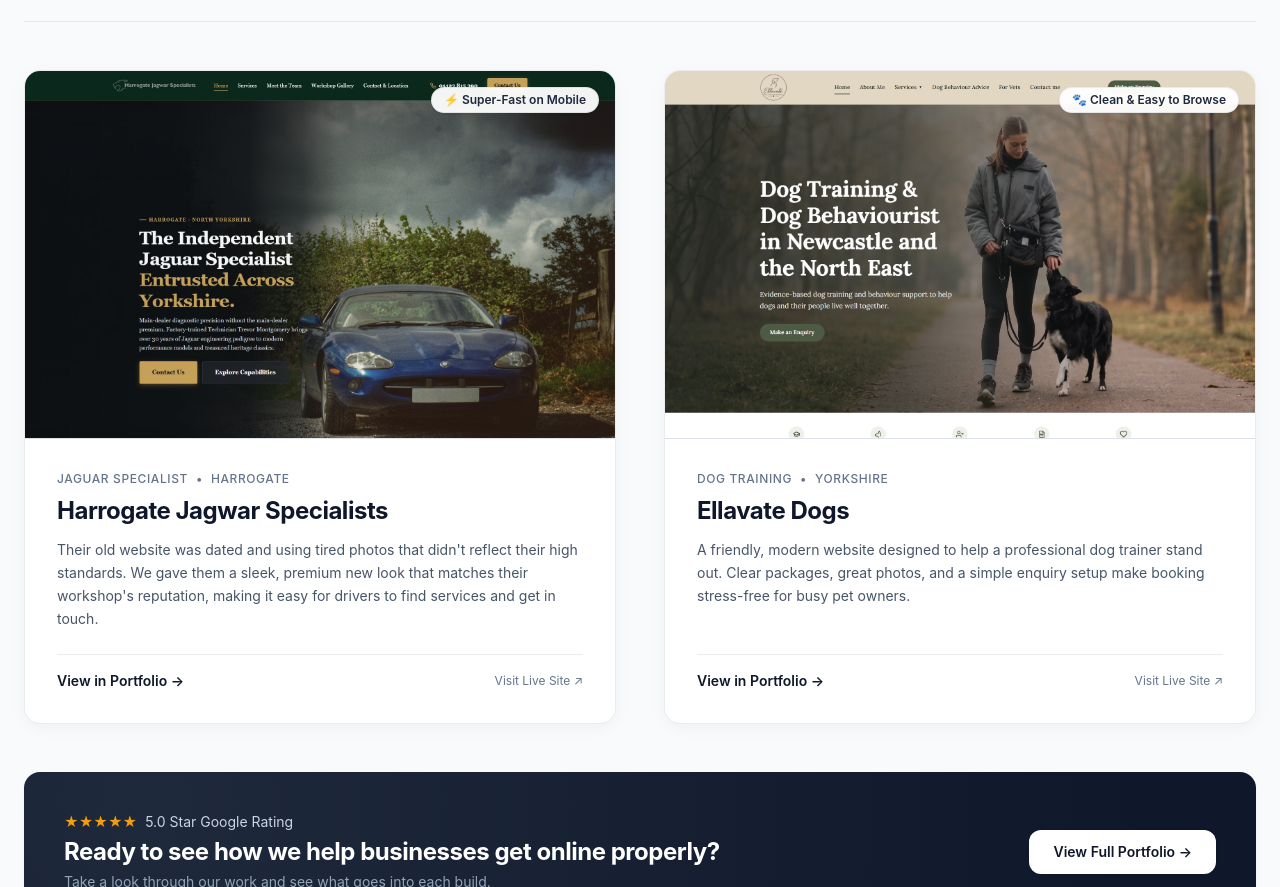
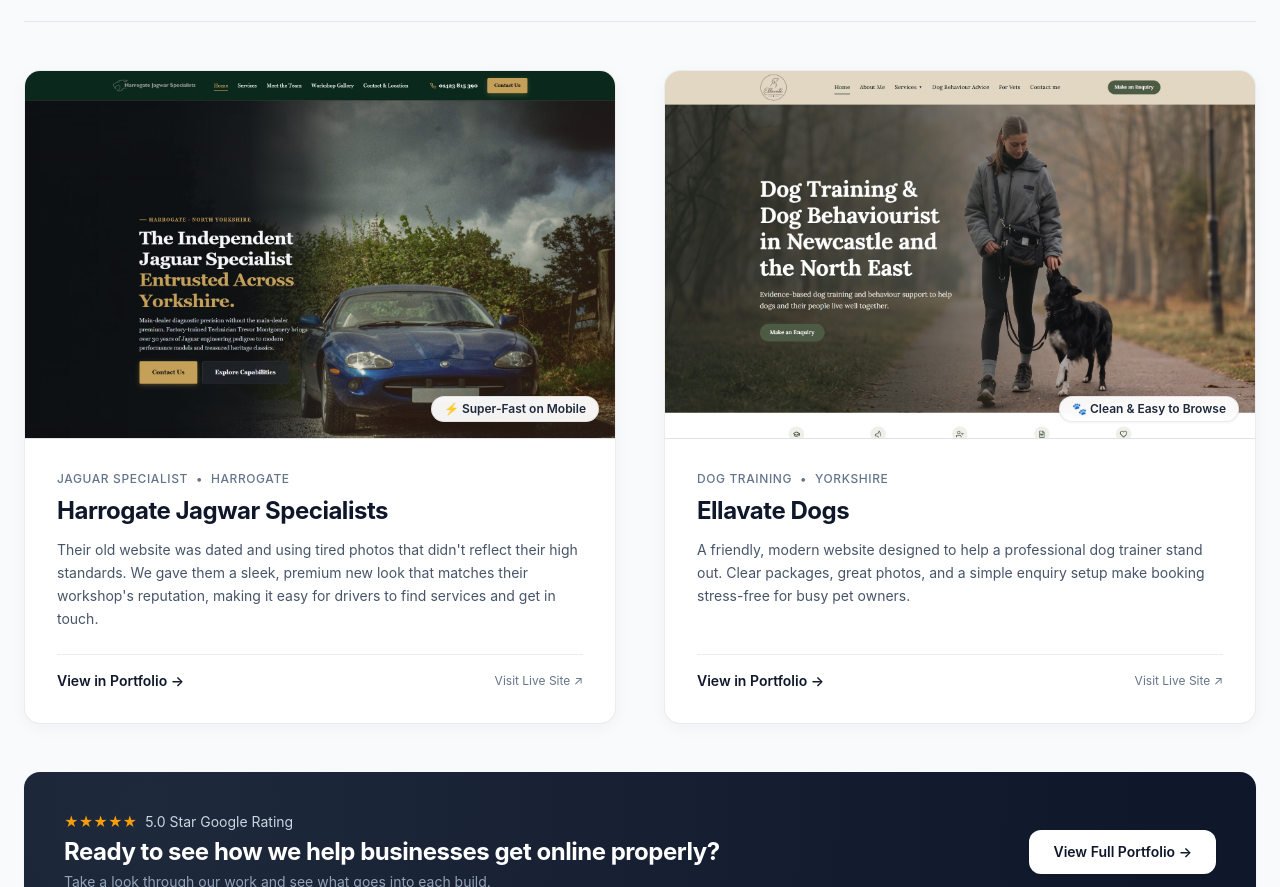
Before and after one commit to MarstersDigital/MarstersDigital, a website: page index.html in a window 1280 px wide. Shown: the part 1928-2815 px from the top of the page. Drawn offline with Linux system fonts and the light colour scheme.

Commit message:
Move homepage preview badges to bottom-right to avoid covering header CTAs

```diff
--- a/assets/css/styles.css
+++ b/assets/css/styles.css
@@ -994,6 +994,7 @@ input:focus, select:focus, textarea:focus {
 #recent-work .relative { position: relative; }
 #recent-work .absolute { position: absolute; }
 #recent-work .top-4 { top: 1rem; }
+#recent-work .bottom-4 { bottom: 1rem; }
 #recent-work .right-4 { right: 1rem; }
 #recent-work .aspect-video { aspect-ratio: 16 / 10; }
 #recent-work .w-full { width: 100%; }
--- a/index.html
+++ b/index.html
@@ -259,7 +259,7 @@
             class="w-full h-full object-cover object-top group-hover:scale-[1.02] transition-transform duration-500"
             loading="lazy"
           />
-          <span class="absolute top-4 right-4 bg-white/95 backdrop-blur-sm text-neutral-800 text-xs font-semibold px-3 py-1 rounded-full border border-neutral-200 shadow-sm">
+          <span class="absolute bottom-4 right-4 bg-white/95 backdrop-blur-sm text-neutral-800 text-xs font-semibold px-3 py-1 rounded-full border border-neutral-200 shadow-sm">
             ⚡ Super-Fast on Mobile
           </span>
         </div>
@@ -297,7 +297,7 @@
             class="w-full h-full object-cover object-top group-hover:scale-[1.02] transition-transform duration-500"
             loading="lazy"
           />
-          <span class="absolute top-4 right-4 bg-white/95 backdrop-blur-sm text-neutral-800 text-xs font-semibold px-3 py-1 rounded-full border border-neutral-200 shadow-sm">
+          <span class="absolute bottom-4 right-4 bg-white/95 backdrop-blur-sm text-neutral-800 text-xs font-semibold px-3 py-1 rounded-full border border-neutral-200 shadow-sm">
             🐾 Clean & Easy to Browse
           </span>
         </div>
```
